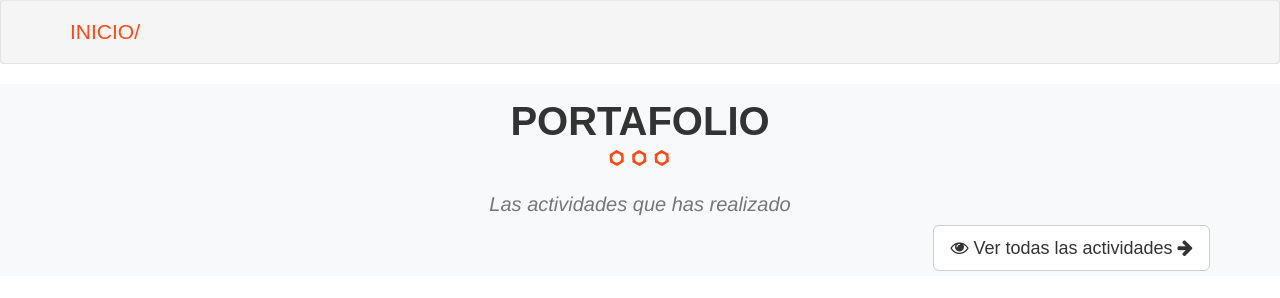
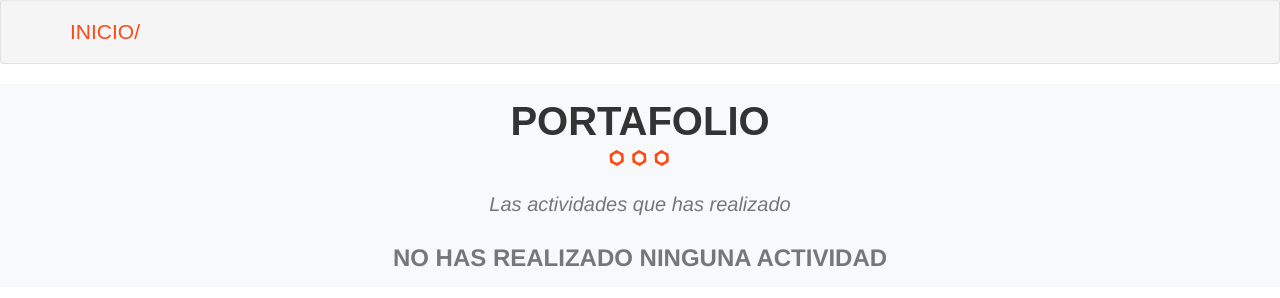
Before and after one commit to Daniel-Monroy/tutorias-tesvg, a PHP site: the page made by vistas/plantilla.php in a window 1280 px wide. Shown: the part 129-427 px from the top of the page. Run offline with PHP 8.4, Linux system fonts and the light colour scheme; the template is opened without the code that fills it, so the values that code supplies are empty; the visitor is signed in with stand-in values (Sample User, id 1); some libraries are stand-ins or nearby versions.

Commit message:
Validando si ha realizado alguna actividad

```diff
--- a/vistas/modulos/alumno-inicio.php
+++ b/vistas/modulos/alumno-inicio.php
@@ -71,6 +71,13 @@ ACTIVIDADES REALIZADAS  =
 		    //ENVIANDO SOLO POR ALUMNO Y CATEGORIA
 		    $actividadesRealizadas = ControladorActividades::ctrMostrarSubActividadesRealizadas($item, $valor, $ordenar, $modo, $base, $tope);
 
+
+		   	if (count($actividadesRealizadas) == 0) {
+
+		   		echo '<h3 class="text-muted text-center"> No has realizado ninguna actividad </h3>';
+
+		   	} else {
+
 				foreach ($actividadesRealizadas as $key => $value) {
 
 					$itemSubActividad = "id";
@@ -110,14 +117,21 @@ ACTIVIDADES REALIZADAS  =
 
 				}
 
+
+			echo'
+
+			<a href="actividades">
+				<button class="btn btn-default pull-right btn-lg backColor"><i class="fa fa-eye"></i> Ver todas las actividades <i class="fa fa-arrow-right" aria-hidden="true"></i>
+				</button>
+			</a>';
+
+			}
+
 			?>
 
 		</div>
 
-		<a href="actividades">
-			<button class="btn btn-default pull-right btn-lg backColor"><i class="fa fa-eye"></i> Ver todas las actividades <i class="fa fa-arrow-right" aria-hidden="true"></i>
-			</button>
-		</a>
+
 
 	</div>
 
@@ -268,9 +282,6 @@ ACTIVIDADES REALIZADAS  =
 
 								$lastKey = array_key_last($pendientes);
 
-
-								$incre = 0;
-
 								for ($i=$firstKey; $i <=$lastKey ; $i++) {
 
 									$item = "id";
@@ -316,8 +327,6 @@ ACTIVIDADES REALIZADAS  =
 
 								}
 
-								echo '<button class="btn btn-default backColor btn-md" style="margin-bottom:10px"><i class="fa fa-eye"></i> Ver todas</button>';
-
 							}
 
 
```
Lines whose indentation alone changed are shown as unchanged.
